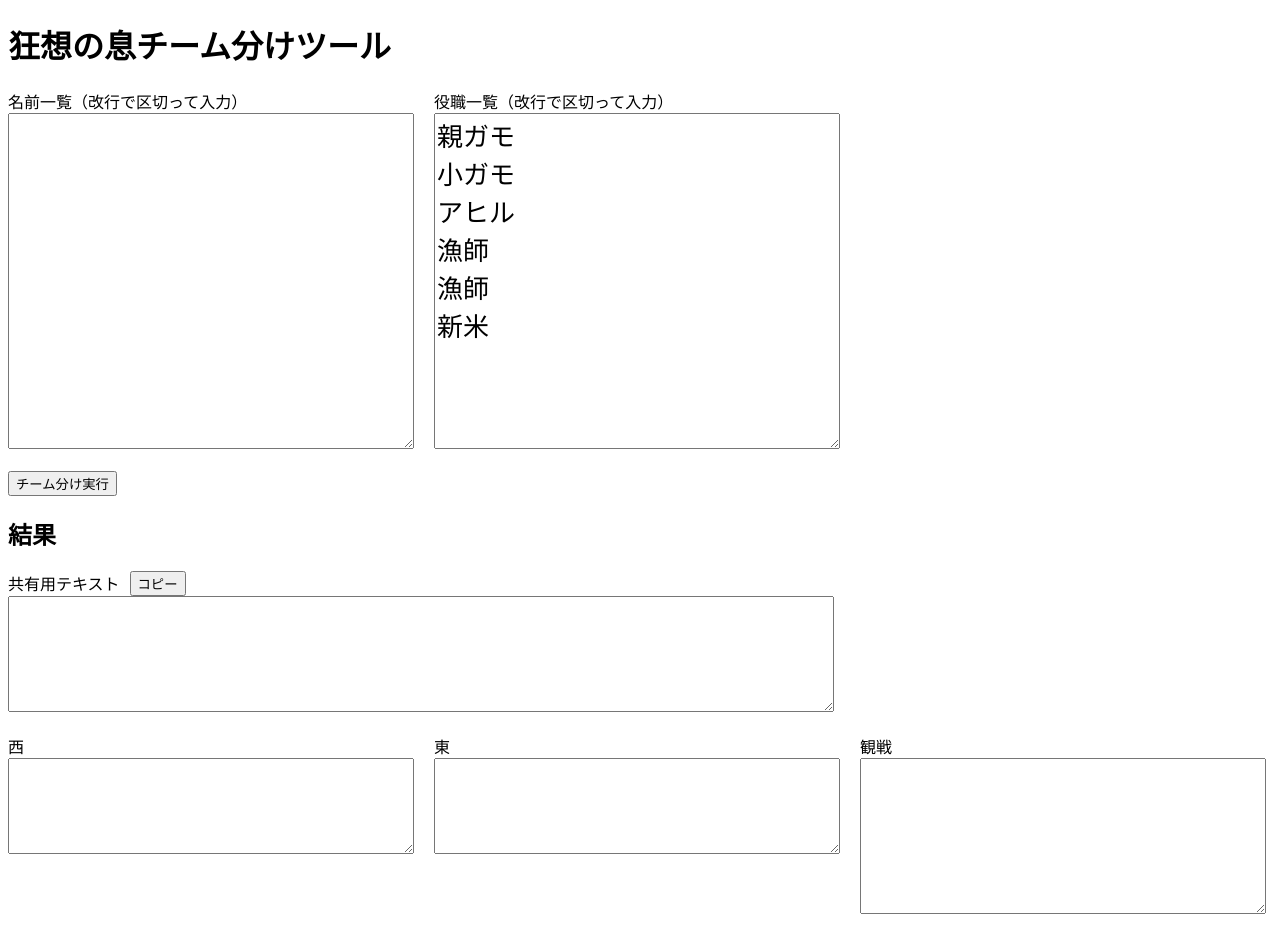
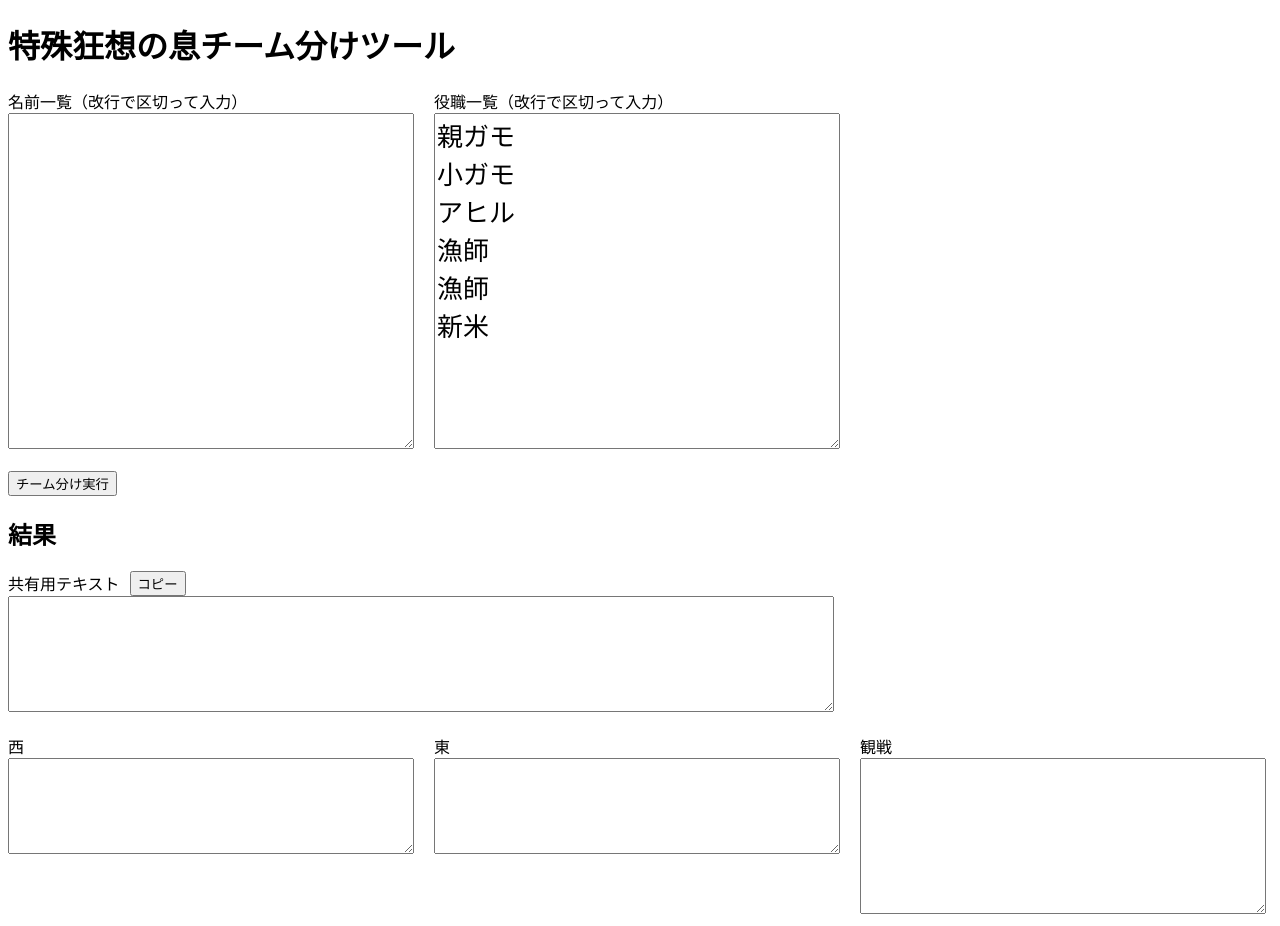
Before and after one commit to YukaiMon/doddgeCustomTeam, a plain HTML site: page kamomori.html in a window 1280 px wide. Drawn offline with Linux system fonts and the light colour scheme.

Commit message:
タイトル微修正

```diff
--- a/kamomori.html
+++ b/kamomori.html
@@ -2,7 +2,7 @@
 <html lang="ja">
 <head>
     <meta charset="UTF-8">
-    <title>狂想の息チーム分けアプリ</title>
+    <title>特殊狂想の息チーム分けアプリ</title>
     <style>
         .container {
             display: flex;
@@ -34,7 +34,7 @@
 
 </head>
 <body>
-    <h1>狂想の息チーム分けツール</h1>
+    <h1>特殊狂想の息チーム分けツール</h1>
 
     <div class="container">
         <div>
```
